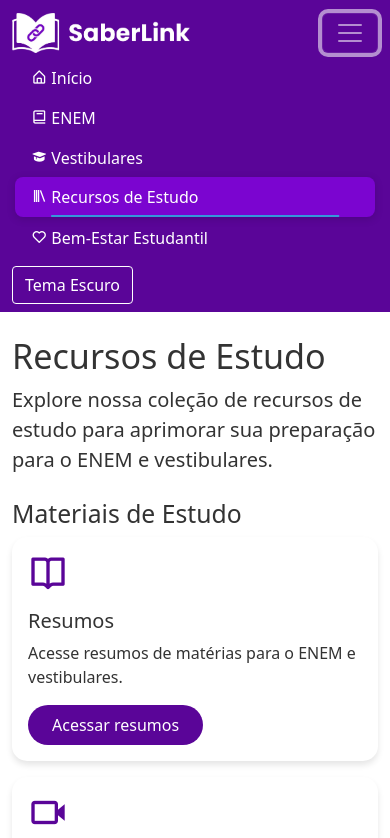
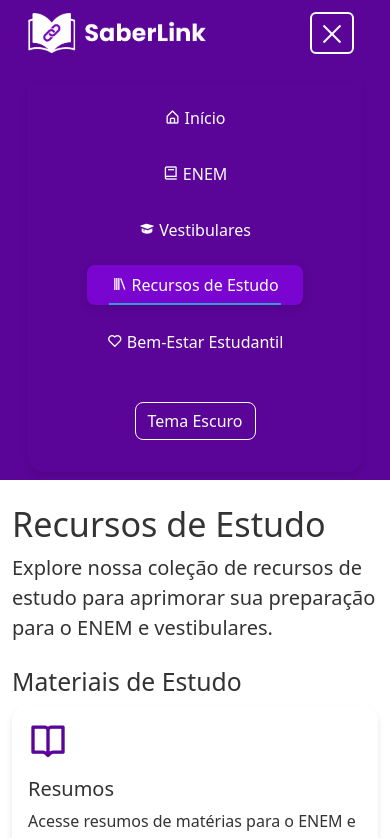
Before and after one commit to ProjetoSocialDS3/SaberLink, a plain HTML site: page recursos-estudo.html in a window 390 px wide. Both pictures are taken after a click on the button "Toggle navigation". Shown: the top 838 px of the page. Drawn offline with nearby package versions, Linux system fonts and the light colour scheme.

Commit message:
Add files via upload

```diff
--- /dev/null
+++ b/exercicios-provas.html
@@ -0,0 +1,147 @@
+<!doctype html>
+<html lang="pt-BR">
+<head>
+    <meta charset="UTF-8" />
+    <meta name="viewport" content="width=device-width, initial-scale=1.0" />
+    <title>SaberLink - Exercícios e Provas</title>
+    <!-- Bootstrap CSS -->
+    <link href="https://cdn.jsdelivr.net/npm/bootstrap@5.3.0-alpha1/dist/css/bootstrap.min.css" rel="stylesheet" />
+    <link rel="icon" href="favicon.png" type="image/png" sizes="16x16">
+    <link href='https://unpkg.com/boxicons@2.1.4/css/boxicons.min.css' rel='stylesheet'>
+    <link rel="stylesheet" href="styles.css">
+    <link href="https://cdnjs.cloudflare.com/ajax/libs/font-awesome/5.15.4/css/all.min.css" rel="stylesheet">
+</head>
+<body>
+    <nav class="navbar navbar-expand-lg navbar-dark navbar-custom sticky-top">
+        <div class="container">
+            <a class="navbar-brand" href="index.html">
+                <img src="saberlinklogo.png" alt="SaberLink Logo" style="height: 40px;">
+            </a>
+            <button class="navbar-toggler" type="button" data-bs-toggle="collapse" data-bs-target="#navbarNav" aria-controls="navbarNav" aria-expanded="false" aria-label="Toggle navigation">
+                <span class="navbar-toggler-icon"></span>
+            </button>
+            <div class="collapse navbar-collapse" id="navbarNav">
+                <ul class="navbar-nav me-auto mb-2 mb-lg-0">
+                    <li class="nav-item">
+                        <a class="nav-link" href="index.html"><i class='bx bx-home-alt'></i> Início</a>
+                    </li>
+                    <li class="nav-item">
+                        <a class="nav-link" href="enem.html"><i class='bx bx-book'></i> ENEM</a>
+                    </li>
+                    <li class="nav-item">
+                        <a class="nav-link" href="vestibulares.html"><i class='bx bxs-graduation'></i> Vestibulares</a>
+                    </li>
+                    <li class="nav-item">
+                        <a class="nav-link active" href="recursos-estudo.html"><i class='bx bx-library'></i> Recursos de Estudo</a>
+                    </li>
+                    <li class="nav-item">
+                        <a class="nav-link" href="bem-estar.html"><i class='bx bx-heart'></i> Bem-Estar Estudantil</a>
+                    </li>
+                </ul>
+                <button class="btn theme-toggle" onclick="toggleTheme()">
+                    <i class='bx bx-moon'></i> Alternar Tema
+                </button>
+            </div>
+        </div>
+    </nav>
+
+    <main class="container my-4">
+        <section class="mb-4">
+            <h1 class="display-4">Exercícios e Provas</h1>
+            <p class="lead">
+                Acesse provas e gabaritos do ENEM, UVA e UECE para se preparar melhor.
+            </p>
+        </section>
+
+        <section class="mb-4">
+            <h2>Provas e Gabaritos</h2>
+            <div class="row">
+                <div class="col-md-4 mb-3">
+                    <div class="card">
+                        <div class="card-body">
+                            <h5 class="card-title">ENEM</h5>
+                            <p class="card-text">
+                                Acesse as provas e gabaritos do ENEM diretamente no site do INEP.
+                            </p>
+                            <a href="https://www.gov.br/inep/pt-br/areas-de-atuacao/avaliacao-e-exames-educacionais/enem/provas-e-gabaritos" class="btn btn-primary custom-btn" target="_blank">Explorar</a>
+                        </div>
+                    </div>
+                </div>
+                <div class="col-md-4 mb-3">
+                    <div class="card">
+                        <div class="card-body">
+                            <h5 class ="card-title">UVA e UECE</h5>
+                            <p class="card-text">
+                                Encontre provas de vestibulares da UVA e UECE para praticar.
+                            </p>
+                            <a href="https://lucianofeijao.com.br/lf/dsv/provas-de-vestibulares/" class="btn btn-primary custom-btn" target="_blank">Explorar</a>
+                        </div>
+                    </div>
+                </div>
+            </div>
+            <h2>Exercícios</h2>
+            <div class="row">
+                <div class="col-md-4 mb-3">
+                    <div class="card">
+                        <div class="card-body">
+                            <h5 class="card-title">ENEM</h5>
+                            <p class="card-text">
+                                Prepare-se adequadamente para o ENEM, acessando questões de provas anteriores.
+                            </p>
+                            <a href="https://www.qconcursos.com/questoes-do-enem/questoes" class="btn btn-primary custom-btn" target="_blank">Explorar</a>
+                        </div>
+                    </div>
+                </div>
+                <div class="col-md-4 mb-3">
+                    <div class="card">
+                        <div class="card-body">
+                            <h5 class ="card-title">UVA</h5>
+                            <p class="card-text">
+                                Pratique com questões da UVA para fortalecer sua preparação para o vestibular.
+                            </p>
+                            <a href="https://www.qconcursos.com/questoes-de-concursos/questoes?examining_board_ids%5B%5D=1215" class="btn btn-primary custom-btn" target="_blank">Explorar</a>
+                        </div>
+                    </div>
+                </div>
+                <div class="col-md-4 mb-3">
+                    <div class="card">
+                        <div class="card-body">
+                            <h5 class ="card-title">UECE</h5>
+                            <p class="card-text">
+                                Revise com questões da UECE e aumente suas chances de sucesso no exame.
+                            </p>
+                            <a href="https://www.kuadro.com.br/gabarito/uece" class="btn btn-primary custom-btn" target="_blank">Explorar</a>
+                        </div>
+                    </div>
+                </div>
+            </div>
+        </section>
+    </main>
+
+    <footer>
+        <div class="footer-content">
+            <div class="footer-branding">
+                <a href="index.html">
+                    <img src="saberlinklogo.png" alt="SaberLink Logo" style="height: 40px;">
+                </a>
+                <p>Recursos educacionais gratuitos para ENEM e vestibulares.</p>
+                <div class="social-links">
+                    <a href="https://www.instagram.com/eeepdstech?igsh=MW1nZzdqZXdna28wMg==" class="social-icon" aria-label="Instagram">
+                        <i class="fab fa-instagram"></i>
+                    </a>
+                    <a href="https://github.com/ProjetoSocialDS3/SaberLink" class="social-icon" aria-label="GitHub">
+                        <i class="fab fa-github"></i>
+                    </a>
+                </div>
+            </div>
+            <div class="footer-bottom">
+                <p>&copy; 2024 3º Ano - Desenvolvimento de Sistemas - EEEP Professora Maria de Jesus Rodrigues Alves. Todos os direitos reservados.</p>
+            </div>
+        </div>
+    </footer>
+
+    <!-- Bootstrap Bundle with Popper -->
+    <script src="https://cdn.jsdelivr.net/npm/bootstrap@5.3.0-alpha1/dist/js/bootstrap.bundle.min.js"></script>
+    <script src="script.js"></script>
+</body>
+</html>
--- a/recursos-estudo.html
+++ b/recursos-estudo.html
@@ -83,24 +83,12 @@
                     <div class="col-md-4 mb-3">
                         <div class="card">
                             <div class="card-body">
-                                <i class='bx bx-video card-icon'></i>
-                                <h5 class="card-title">Vídeos Explicativos</h5>
-                                <p class="card-text">
-                                    Confira vídeos explicativos para ajudar a entender conceitos difíceis.
-                                </p>
-                                <a href="#" class="btn btn-primary custom-btn">Ver vídeos</a>
-                            </div>
-                        </div>
-                    </div>
-                    <div class="col-md-4 mb-3">
-                        <div class="card">
-                            <div class="card-body">
                                 <i class='bx bx-file card-icon'></i>
                                 <h5 class="card-title">Exercícios e Provas</h5>
                                 <p class="card-text">
                                     Acesse exercícios e provas para praticar e avaliar seu conhecimento.
                                 </p>
-                                <a href="#" class="btn btn-primary custom-btn">Acessar exercícios</a>
+                                <a href="exercicios-provas.html" class="btn btn-primary custom-btn">Acessar exercícios</a>
                             </div>
                         </div>
                     </div>
--- a/script.js
+++ b/script.js
@@ -18,7 +18,29 @@ function updateThemeToggleText() {
     }
 }
 
-// Verificar tema salvo
+document.addEventListener('DOMContentLoaded', function() {
+    const navbarToggler = document.querySelector('.navbar-toggler');
+    const navbarCollapse = document.querySelector('.navbar-collapse');
+
+    navbarToggler.innerHTML = `
+        <span class="navbar-toggler-icon">
+            <span class="middle-bar"></span>
+        </span>
+    `;
+
+    navbarToggler.addEventListener('click', function() {
+        navbarCollapse.style.transition = 'height 0.3s ease';
+    });
+
+    document.querySelectorAll('.navbar-nav .nav-link').forEach(link => {
+        link.addEventListener('click', () => {
+            if (window.innerWidth <= 768) {
+                navbarToggler.click();
+            }
+        });
+    });
+});
+
 const savedTheme = localStorage.getItem("theme");
 const prefersDark =
     window.matchMedia &&
--- a/styles.css
+++ b/styles.css
@@ -322,3 +322,157 @@ h1, h2 {
     width: auto;
     object-fit: contain;
 }
+
+.navbar-toggler {
+    border: 2px solid var(--text-light);
+    padding: 0.5rem;
+    transition: all 0.3s ease;
+    margin-right: 0.5rem;
+}
+
+.navbar-toggler:focus {
+    outline: none;
+    box-shadow: none;
+}
+
+.navbar-toggler-icon {
+    background-image: none;
+    position: relative;
+    width: 24px;
+    height: 20px;
+}
+
+.navbar-toggler-icon::before,
+.navbar-toggler-icon::after,
+.navbar-toggler-icon .middle-bar {
+    content: '';
+    position: absolute;
+    left: 0;
+    width: 24px;
+    height: 2px;
+    background-color: var(--text-light);
+    transition: all 0.3s ease;
+}
+
+.navbar-toggler-icon::before {
+    top: 0;
+}
+
+.navbar-toggler-icon::after {
+    bottom: 0;
+}
+
+.navbar-toggler-icon .middle-bar {
+    top: 50%;
+    transform: translateY(-50%);
+}
+
+.navbar-toggler[aria-expanded="true"] .navbar-toggler-icon::before {
+    transform: translateY(9px) rotate(45deg);
+}
+
+.navbar-toggler[aria-expanded="true"] .navbar-toggler-icon::after {
+    transform: translateY(-9px) rotate(-45deg);
+}
+
+.navbar-toggler[aria-expanded="true"] .navbar-toggler-icon .middle-bar {
+    opacity: 0;
+}
+
+.navbar-collapse {
+    background-color: var(--primary-color);
+    border-radius: 0 0 15px 15px;
+    padding: 0.001rem 0.5rem;
+    margin-top: auto;
+    box-shadow: none;
+    max-width: auto;
+    margin-left: auto;
+    margin-right: auto;
+    display: flex;
+    gap: 1rem;
+    transition: background-color 0.3s ease, box-shadow 0.3s ease;
+}
+
+.navbar-collapse:hover {
+    background-color: var(--primary-color);
+    box-shadow: 0 4px 12px rgba(0, 0, 0, 0.2);
+}
+
+.navbar-custom {
+    background-color: var(--primary-color);
+    padding: 0.5rem 1rem;
+}
+
+.navbar-brand {
+    display: flex;
+    align-items: center;
+    gap: 0.5rem;
+    font-size: 1.5rem;
+    color: var(--text-light) !important;
+}
+
+.theme-toggle {
+    background-color: transparent;
+    border: 1px solid var(--text-light);
+    color: var(--text-light);
+    padding: 0.375rem 0.75rem;
+    border-radius: 0.5rem;
+    transition: all 0.3s ease;
+    margin: 0.5rem 0;
+}
+
+.navbar > .container {
+    max-width: 1140px;
+    width: 100%;
+    padding-right: auto;
+    padding-left: auto;
+    margin-right: auto;
+    margin-left: auto;
+    display: flex;
+    gap: 1rem;
+}
+
+@media (max-width: 768px) {
+    .navbar-collapse {
+        display: flex;
+        flex-direction: column;
+        align-items: center;
+        background-color: var(--primary-color);
+        border-radius: 0 0 15px 15px;
+        padding: 1rem;
+        margin-top: 0.5rem;
+        box-shadow: 0 4px 6px rgba(0, 0, 0, 0.1);
+    }
+
+    .navbar-nav {
+        display: flex;
+        flex-direction: column;
+        align-items: center;
+        gap: 1rem;
+        width: 100%;
+    }
+
+    .navbar-nav .nav-item {
+        text-align: center;
+        width: auto;
+    }
+
+    .navbar-nav .nav-link {
+        display: inline-block;
+        padding: 0.5rem 1.5rem;
+        border-radius: 25px;
+        text-align: center;
+        width: auto;
+    }
+
+    .theme-toggle {
+        margin: 1rem auto;
+        display: block;
+    }
+}
+
+@media (min-width: 769px) {
+    .theme-toggle {
+        margin-left: 1rem;
+    }
+}
```
Also changed, not shown: estrategias-estudo.html (+2 -2 lines).
